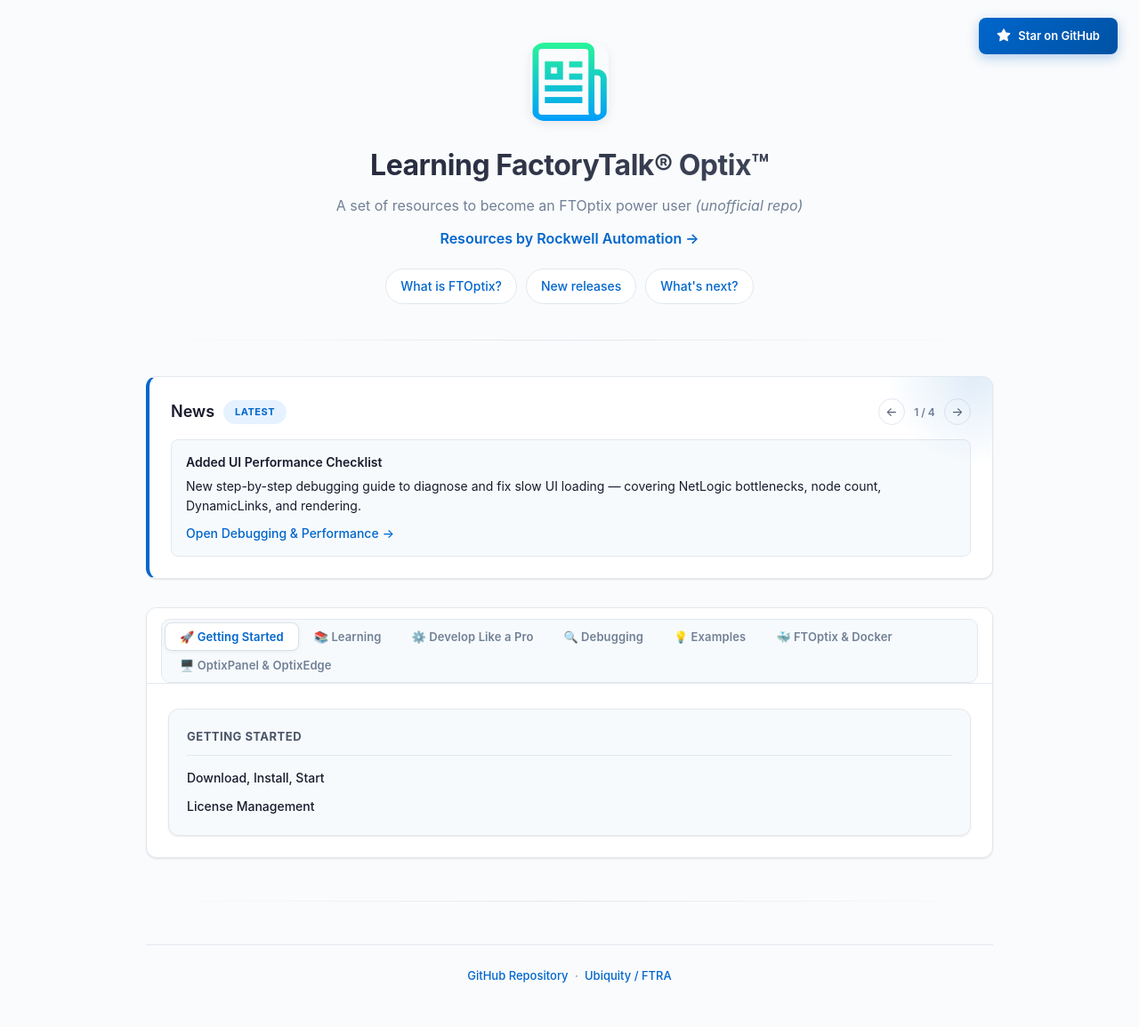
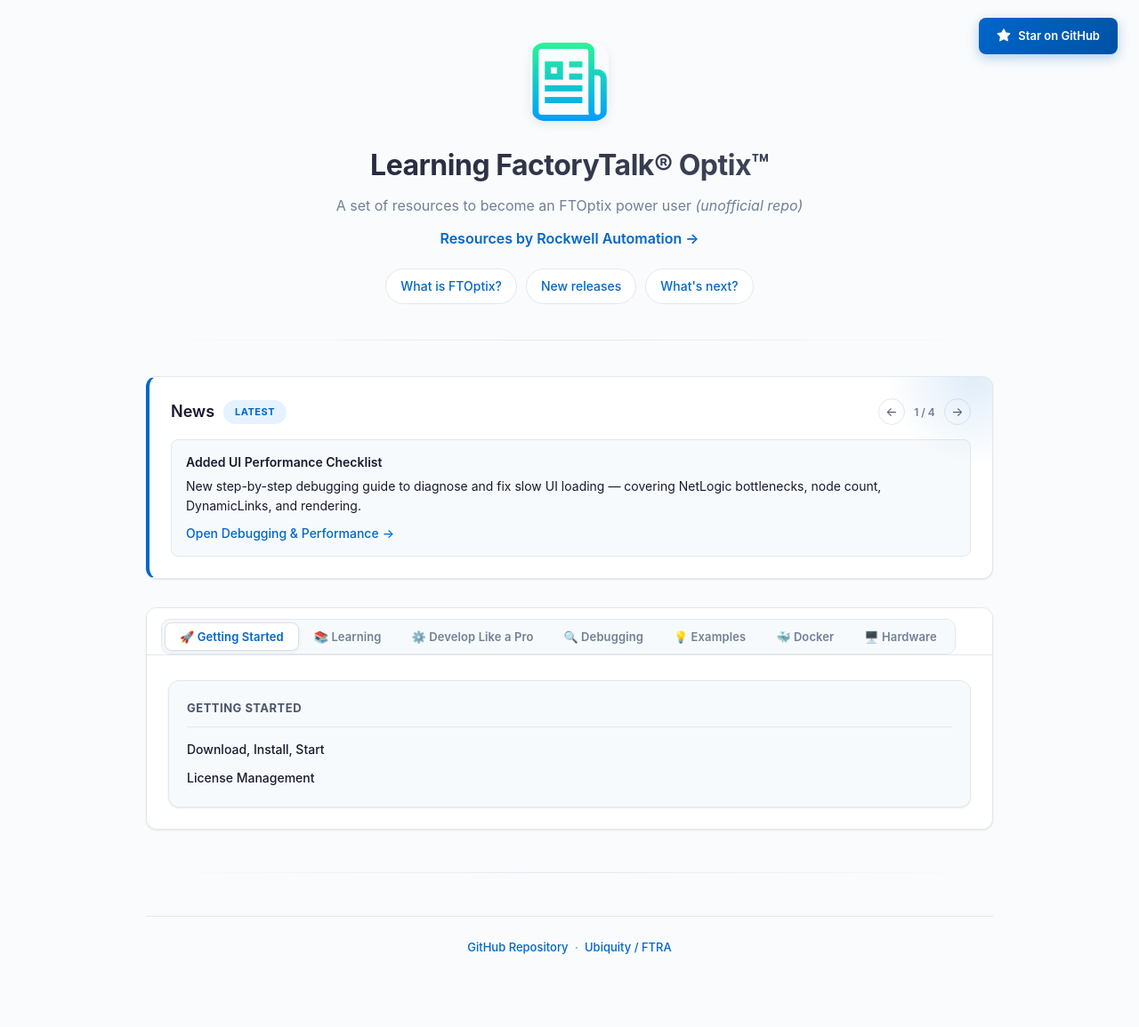
Before and after one commit to massimovar/LearningFTOptix, a Jekyll site: the page docs/index.html, which Jekyll copies as it is, in a window 1280 px wide. Shown: the whole page at 89% size. Built offline with Jekyll 4.4.1, drawn with Linux system fonts in a browser that asks for light colours; after the commit the page ends 1123 px from its top, so only the background shows below that.

Commit message:
small changes

```diff
--- a/docs/index.html
+++ b/docs/index.html
@@ -353,8 +353,8 @@
           <button class="tab-btn"        role="tab" aria-selected="false" aria-controls="tab-dev"     onclick="switchTab(this,'tab-dev')">⚙️ Develop Like a Pro</button>
           <button class="tab-btn"        role="tab" aria-selected="false" aria-controls="tab-debug"   onclick="switchTab(this,'tab-debug')">🔍 Debugging</button>
           <button class="tab-btn"        role="tab" aria-selected="false" aria-controls="tab-examples" onclick="switchTab(this,'tab-examples')">💡 Examples</button>
-          <button class="tab-btn"        role="tab" aria-selected="false" aria-controls="tab-docker"  onclick="switchTab(this,'tab-docker')">🐳 FTOptix &amp; Docker</button>
-          <button class="tab-btn"        role="tab" aria-selected="false" aria-controls="tab-hw"      onclick="switchTab(this,'tab-hw')">🖥️ OptixPanel &amp; OptixEdge</button>
+          <button class="tab-btn"        role="tab" aria-selected="false" aria-controls="tab-docker"  onclick="switchTab(this,'tab-docker')">🐳 Docker</button>
+          <button class="tab-btn"        role="tab" aria-selected="false" aria-controls="tab-hw"      onclick="switchTab(this,'tab-hw')">🖥️ Hardware</button>
         </nav>
       </div>
 
```
